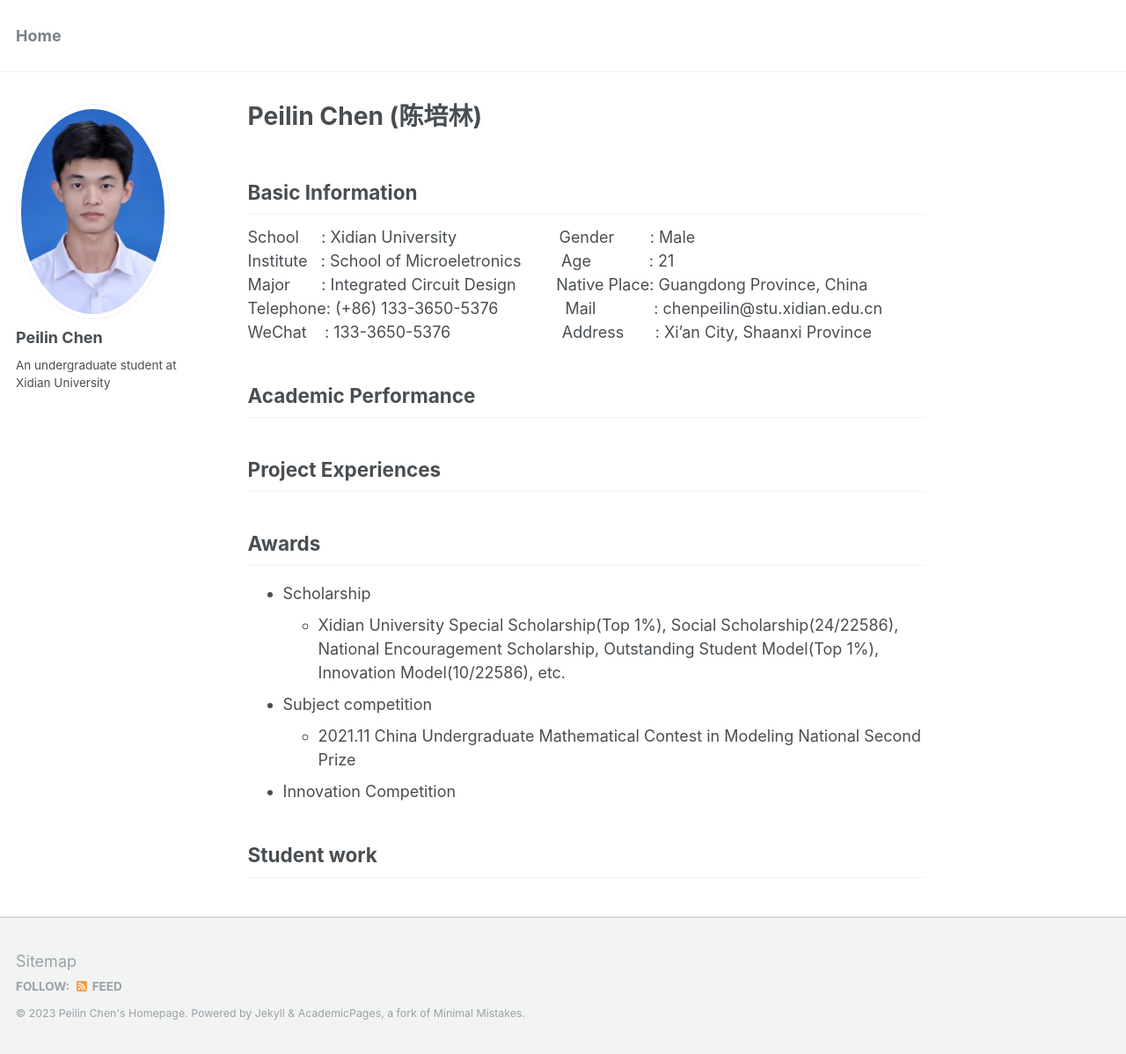
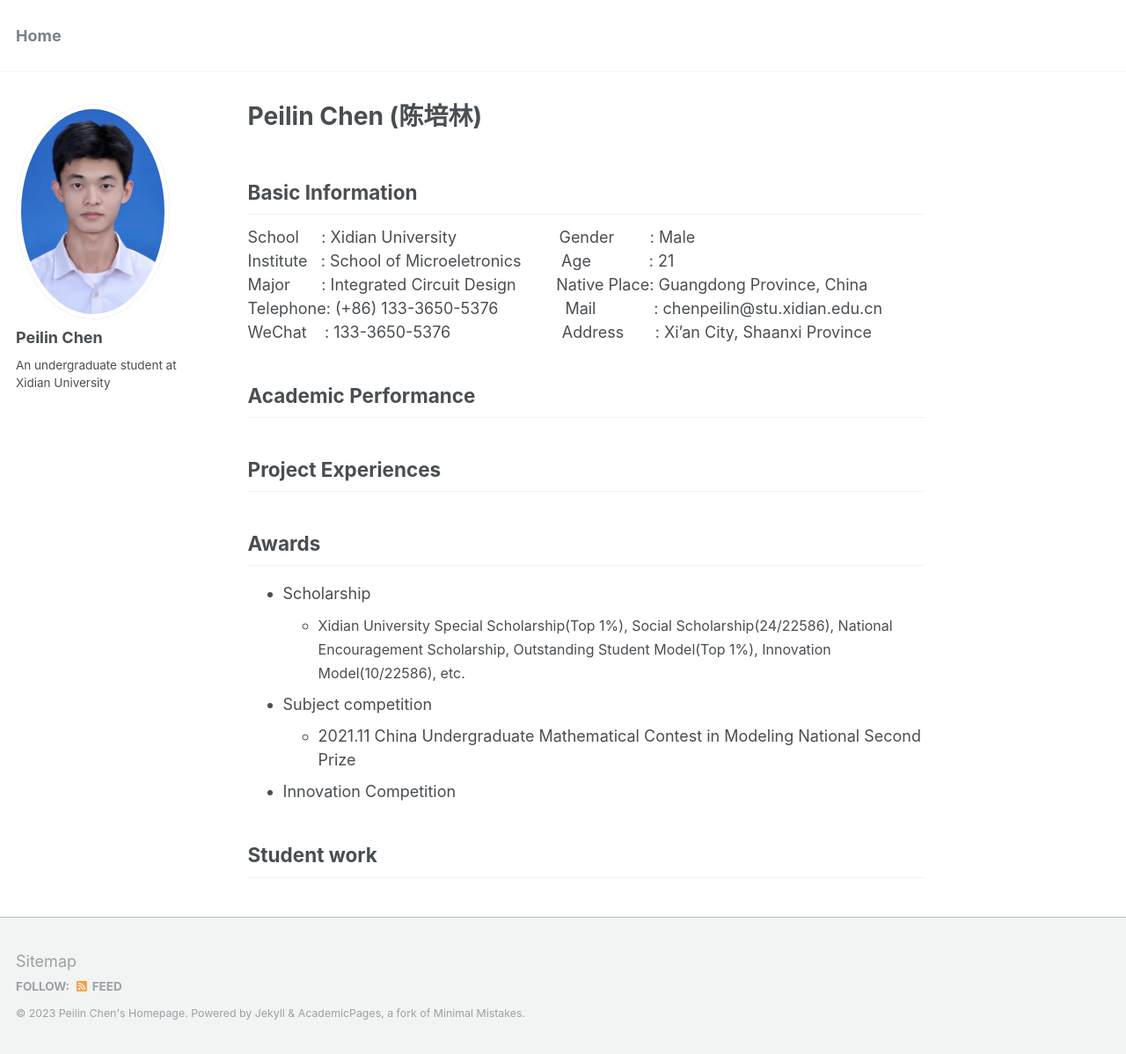
Before and after one commit to peilin-chen/peilin-chen.github.io, a Jekyll site: the page built from _pages/about.md, in a window 1280 px wide and 1198 px high. Shown: the whole window at 88% size. Built offline with Jekyll 4.4.1, drawn with Linux system fonts in a browser that asks for light colours.

Commit message:
Update about.md

```diff
--- a/_pages/about.md
+++ b/_pages/about.md
@@ -24,7 +24,7 @@ WeChat&nbsp;&nbsp;&nbsp;&nbsp;:&nbsp;133-3650-5376&nbsp;&nbsp;&nbsp;&nbsp;&nbsp;
 
 ## Awards
 * Scholarship
-  - <font size=4>Xidian University Special Scholarship(Top 1%), Social Scholarship(24/22586), National Encouragement Scholarship, Outstanding Student Model(Top 1%), Innovation Model(10/22586), etc.</font>
+  - <font size=3>Xidian University Special Scholarship(Top 1%), Social Scholarship(24/22586), National Encouragement Scholarship, Outstanding Student Model(Top 1%), Innovation Model(10/22586), etc.</font>
 * Subject competition
   - 2021.11   China Undergraduate Mathematical Contest in Modeling   National   Second Prize
 * Innovation Competition
```
